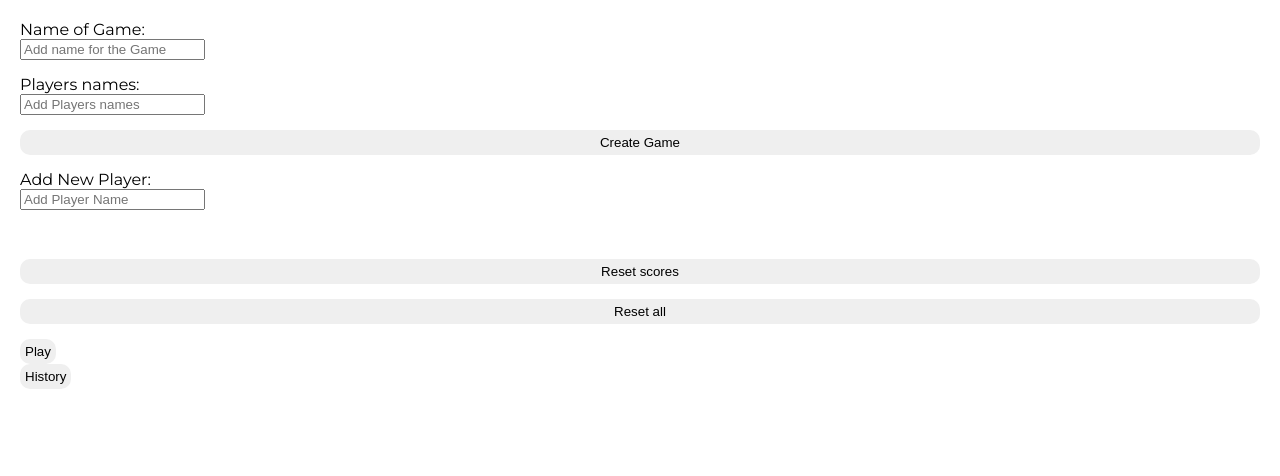
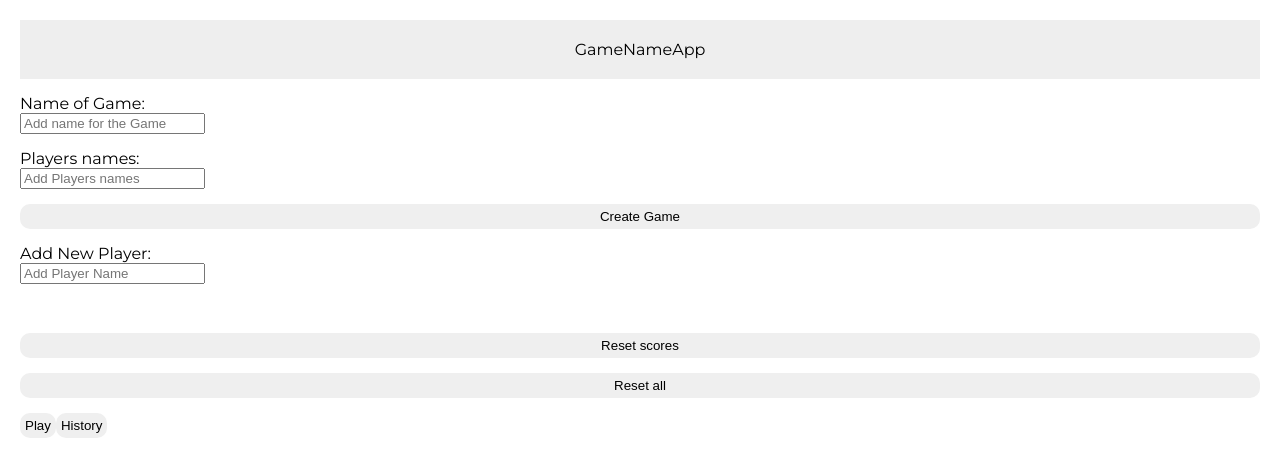
Before and after one commit to Joao17Duarte/scorekeeper, a React (Create React App) app: page / in a window 1280 px wide. Shown: the top 476 px of the page. Built offline with nearby package versions, Linux system fonts and the light colour scheme.

Commit message:
Add header component and onClick logic to navigation

```diff
--- a/src/components/App/App.js
+++ b/src/components/App/App.js
@@ -4,6 +4,7 @@ import GameForm from '../GameForm/GameForm'
 import Player from '../Player/Player'
 import Button from '../Button/Button'
 import Navigation from '../Navigation/Navigation'
+import Header from '../Header/Header'
 import './App.css'
 
 function App() {
@@ -11,6 +12,7 @@ function App() {
 
   return (
     <div className="App">
+      <Header title={'GameNameApp'} />
       <GameForm />
       <PlayerForm onAddPlayer={addPlayer} />
       <br />
@@ -25,7 +27,7 @@ function App() {
       ))}
       <Button text={'Reset scores'} onClick={resetScores}></Button>
       <Button text={'Reset all'} onClick={resetAll}></Button>
-      <Navigation />
+      <Navigation onNavigate={() => console.log('click')} />
     </div>
   )
 
--- /dev/null
+++ b/src/components/Header/Header.css
@@ -0,0 +1,5 @@
+.Header {
+  background: #eee;
+  padding: 20px;
+  text-align: center;
+}
--- /dev/null
+++ b/src/components/Header/Header.js
@@ -0,0 +1,9 @@
+import './Header.css'
+
+export default function Header({ title }) {
+  return (
+    <>
+      <header className="Header">{title}</header>
+    </>
+  )
+}
--- a/src/components/Navigation/Navigation.css
+++ b/src/components/Navigation/Navigation.css
@@ -0,0 +1,7 @@
+.Navigation button {
+  justify-content: center;
+  align-content: center;
+  padding: 5px;
+  border-radius: 10px;
+  border-style: none;
+}
--- a/src/components/Navigation/Navigation.js
+++ b/src/components/Navigation/Navigation.js
@@ -1,15 +1,11 @@
 import './Navigation.css'
 
-export default function Navigation(onNavigate) {
+export default function Navigation({ onNavigate }) {
   return (
     <>
       <nav className="Navigation">
-        <button className="Button" onClick={onNavigate}>
-          Play
-        </button>
-        <button className="Button" onClick={onNavigate}>
-          History
-        </button>
+        <button onClick={onNavigate}>Play</button>
+        <button onClick={onNavigate}>History</button>
       </nav>
     </>
   )
```
